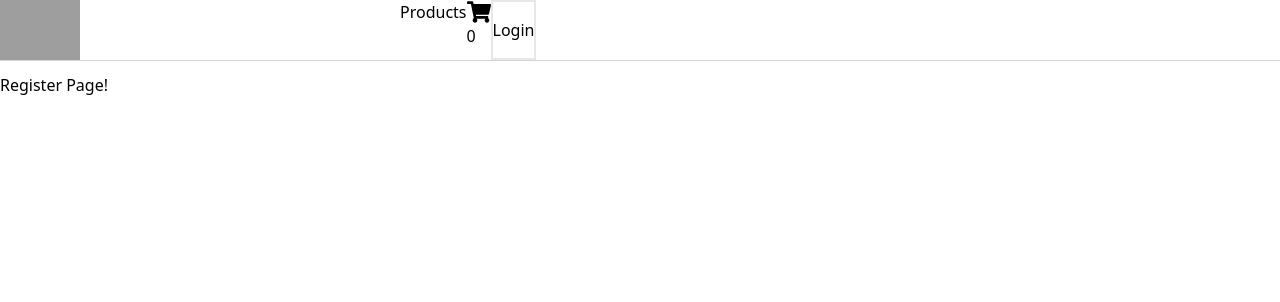
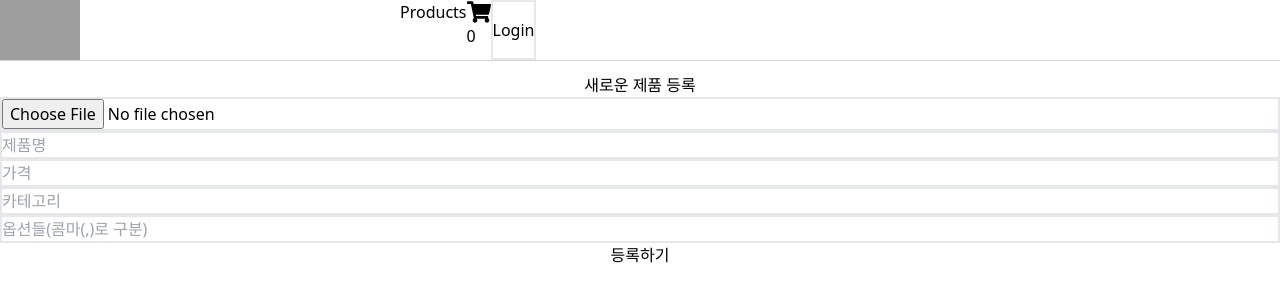
Before and after one commit to Amjong/FEProject, a React (Create React App) app in the folder ReactProject/jongsinsa/: page /register in a window 1280 px wide. Shown: the top 302 px of the page. Built offline with nearby package versions, Linux system fonts and the light colour scheme; no server answers; grey boxes are pictures that could not be loaded.

Commit message:
[jongsinsa] Add register page base elements (no operation)

```diff
--- a/ReactProject/jongsinsa/src/pages/Register.jsx
+++ b/ReactProject/jongsinsa/src/pages/Register.jsx
@@ -1,5 +1,72 @@
-import React from 'react';
+import React, { useState } from 'react';
+import { useFirebaseApp } from '../context/FirebaseContext';
 
 export default function Register() {
-  return <div>Register Page!</div>;
+  const { firebaseApp } = useFirebaseApp();
+  const [fileInfo, setFileInfo] = useState({});
+  const [descriptionText, setDescriptionText] = useState('');
+  const [priceText, setPriceText] = useState('');
+  const [categoryText, setCategoryText] = useState('');
+  const [optionsText, setOptionsText] = useState('');
+
+  return (
+    <div className='flex flex-col'>
+      <h1 className='text-center'>새로운 제품 등록</h1>
+      <input
+        className='border-2'
+        type='file'
+        placeholder='No file chosen'
+        accept='image/*'
+        id='fileUpload'
+        onChange={(e) => {
+          setFileInfo(e.target.files[0]);
+        }}
+      ></input>
+      <input
+        className='border-2'
+        type='text'
+        onChange={(e) => {
+          setDescriptionText(e.target.value);
+        }}
+        value={descriptionText}
+        id='descriptionText'
+        placeholder='제품명'
+      ></input>
+
+      <input
+        className='border-2'
+        type='text'
+        onChange={(e) => {
+          setPriceText(e.target.value);
+        }}
+        value={priceText}
+        id='priceText'
+        placeholder='가격'
+      ></input>
+
+      <input
+        className='border-2'
+        type='text'
+        onChange={(e) => {
+          setCategoryText(e.target.value);
+        }}
+        value={categoryText}
+        id='categoryText'
+        placeholder='카테고리'
+      ></input>
+
+      <input
+        className='border-2'
+        type='text'
+        onChange={(e) => {
+          setOptionsText(e.target.value);
+        }}
+        value={optionsText}
+        id='optionsText'
+        placeholder='옵션들(콤마(,)로 구분)'
+      ></input>
+
+      <button>등록하기</button>
+    </div>
+  );
 }
```
